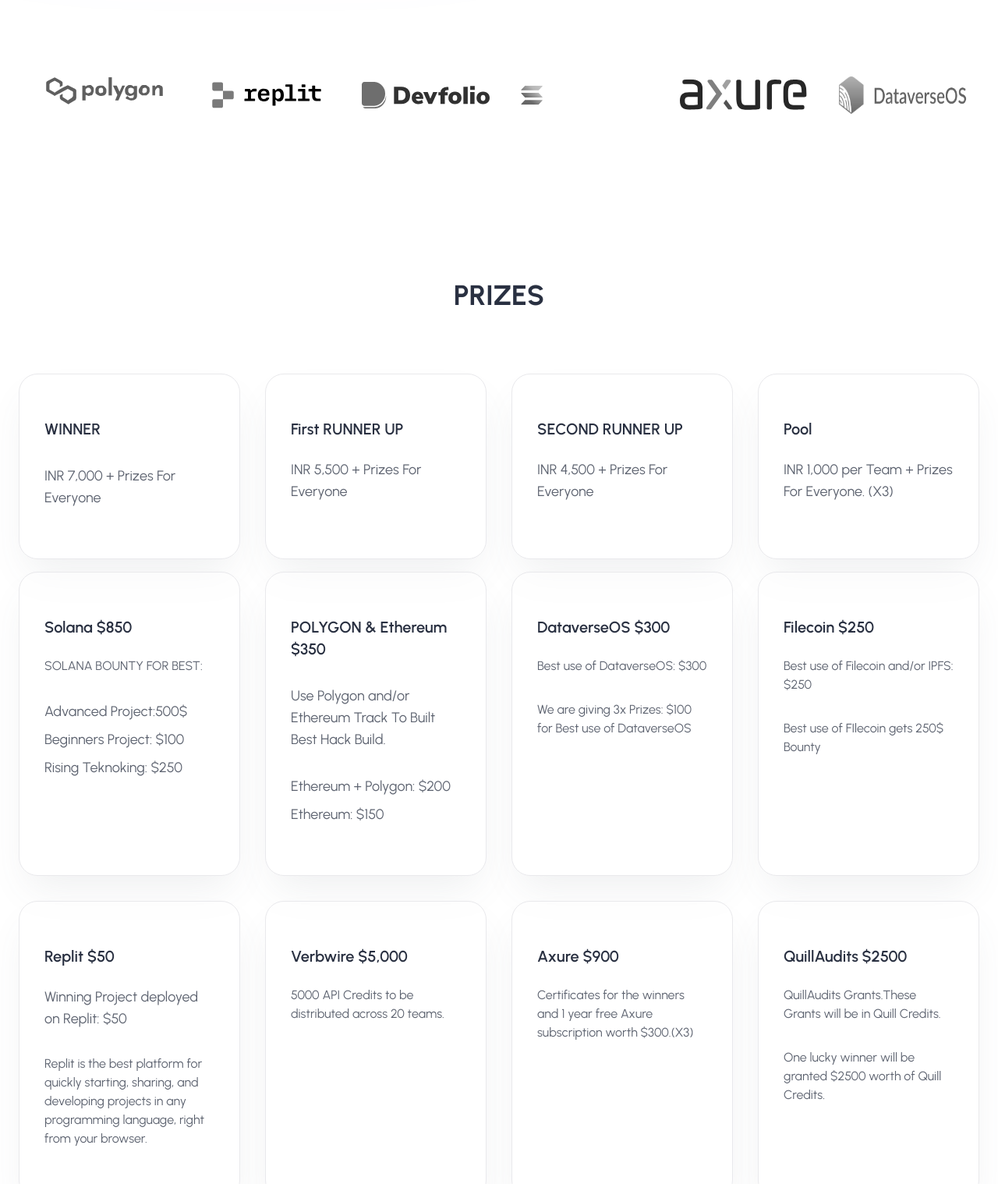
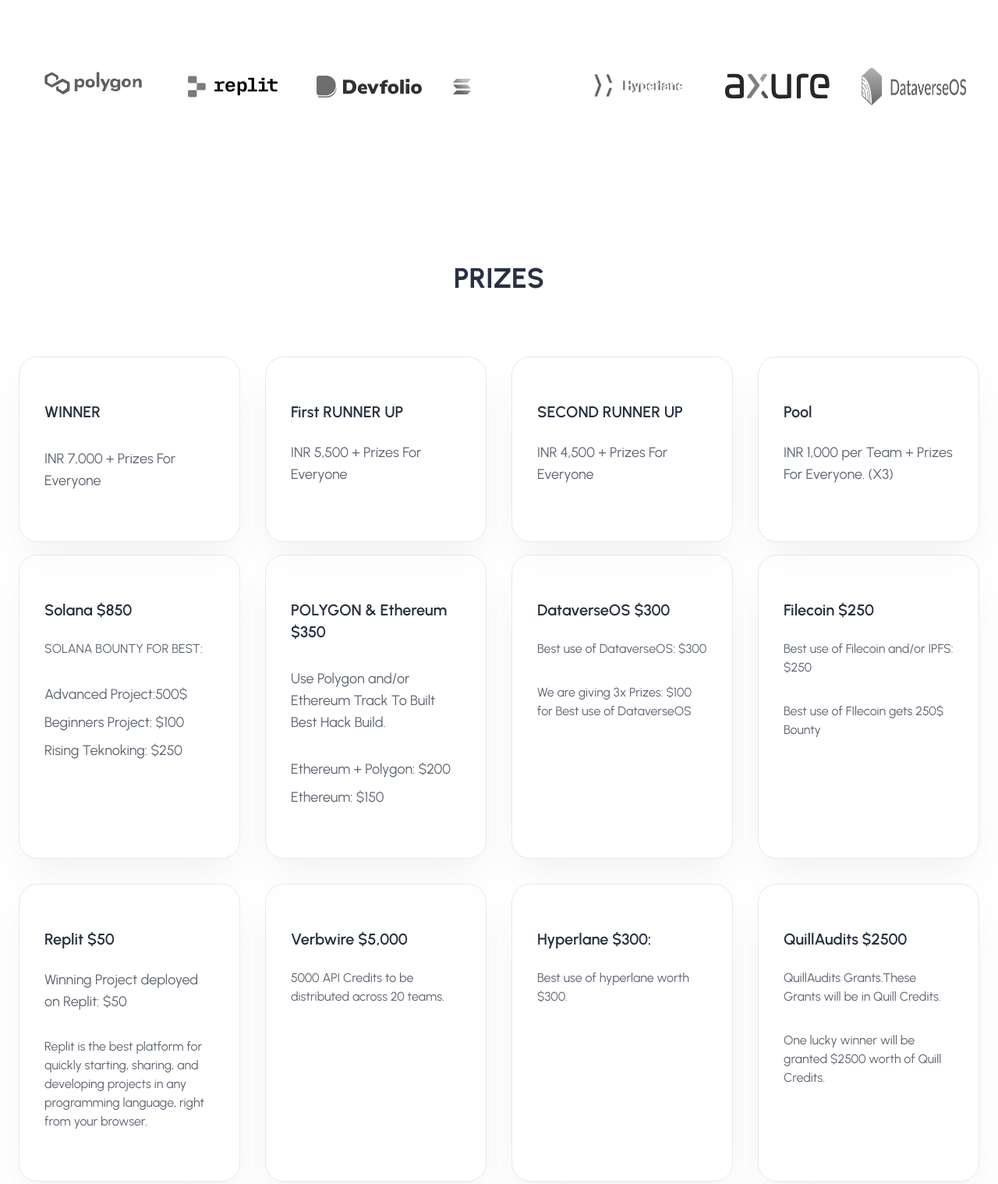
Before and after one commit to Jougan-0/elixir-Hack, an Astro site: page / in a window 1280 px wide. Shown: the part 431-1949 px from the top of the page at 78% size. Built offline with nearby package versions, Linux system fonts and the light colour scheme; Astro itself is replaced by a stand-in of ours.

Commit message:
hyperlane

```diff
--- a/src/components/HeroSection.astro
+++ b/src/components/HeroSection.astro
@@ -34,8 +34,9 @@
                     </a>
                 </div>
             </div>
-                <div class="mt-12 ml-2 grid grid-cols-3 sm:grid-cols-4 md:grid-cols-6">
-                  <div class="p-4 grayscale transition duration-200 hover:grayscale-0">
+                <div class="mt-12 ml-2 grid grid-cols-3 sm:grid-cols-4 md:grid-cols-7">
+
+                    <div class="p-4 grayscale transition duration-200 hover:grayscale-0">
                       <img src="./images/clients/polygon.svg" class="h-17 w-auto mx-auto" loading="lazy" alt="client logo" width="" height="" />
                     </div>
                   <div class="p-4 ml-2 grayscale transition duration-200 hover:grayscale-0">
@@ -46,6 +47,9 @@
                   </div>
                     <div class="p-4 ml-2 flex grayscale transition duration-200 hover:grayscale-0">
                       <img src="./images/clients/solana.svg" class="h-12 w-auto m-auto" loading="lazy" alt="client logo" width="" height="" />
+                    </div>
+                    <div class="p-4 grayscale transition duration-200 hover:grayscale-0  md:mt-5">
+                      <img src="./images/clients/hyper.png" class="h-17 w-auto mx-auto" loading="lazy" alt="client logo" width="" height="" />
                     </div>
                     <div class="p-4 ml-2 flex grayscale transition duration-200 hover:grayscale-0">
                       <img src="./images/clients/axure.svg" class="h-12 w-auto m-auto" loading="lazy" alt="client logo" width="" height="" />
--- a/src/components/Prizes.astro
+++ b/src/components/Prizes.astro
@@ -158,10 +158,9 @@
         <div class="group p-6 sm:p-8 rounded-3xl bg-white border border-gray-100 dark:shadow-none dark:border-gray-700 dark:bg-gray-800 bg-opacity-50 shadow-2xl shadow-gray-600/10">
           <div class="mt-6 relative">
             <h3 class="text-xl font-semibold text-gray-800 dark:text-white">
-              Axure
-              $900            </h3>
+              Hyperlane $300:           </h3>
             <p class="mt-6 mb-8 text-gray-600 dark:text-gray-300">
-              Certificates for the winners and 1 year free Axure subscription worth $300.(X3)
+              Best use of hyperlane worth $300.
             </p>
 
 
@@ -196,6 +195,7 @@
 
           <p class="mt-2 mb-8 text-gray-600 dark:text-gray-300">
             <ul class="mt-6 mb-8 text-gray-600 dark:text-gray-300">
+              <li class="text-lg mt-2"><span class="text-xl font-bold">Axure $900:</span> Certificates for the winners and 1 year free Axure subscription worth $300.(X3)</li>
               <li class="text-lg mt-2"><span class="text-xl font-bold">Interview Cake $200:</span> Interview cake courses for free for top 150 participants.</li>
               <li class="text-lg mt-2"><span class="text-xl font-bold">InterviewBuddy $200:</span> InterviewBuddy discount coupons and free courses for the top 100 participants</li>
               <li class="text-lg mt-2"><span class="text-xl font-bold">.xyz: $400 :</span> Free .xyz domain hosting for top 350 Participants</li>
```
Also changed, not shown: public/images/clients/hyper.png (added).
